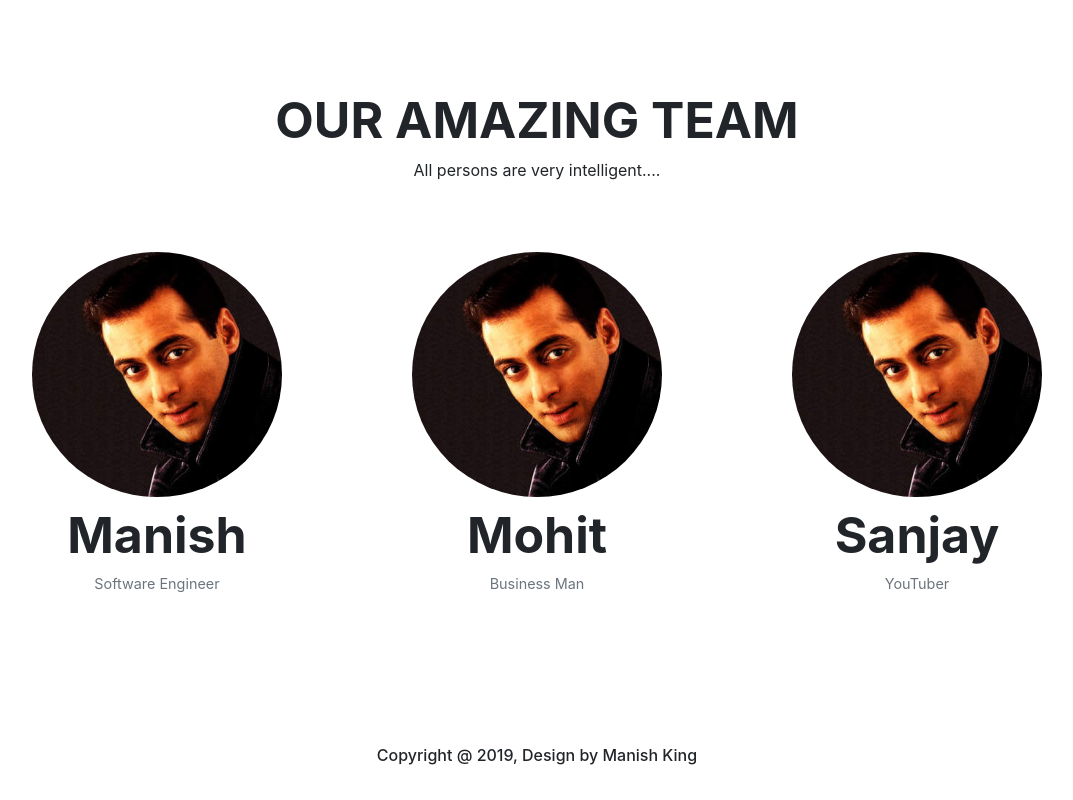
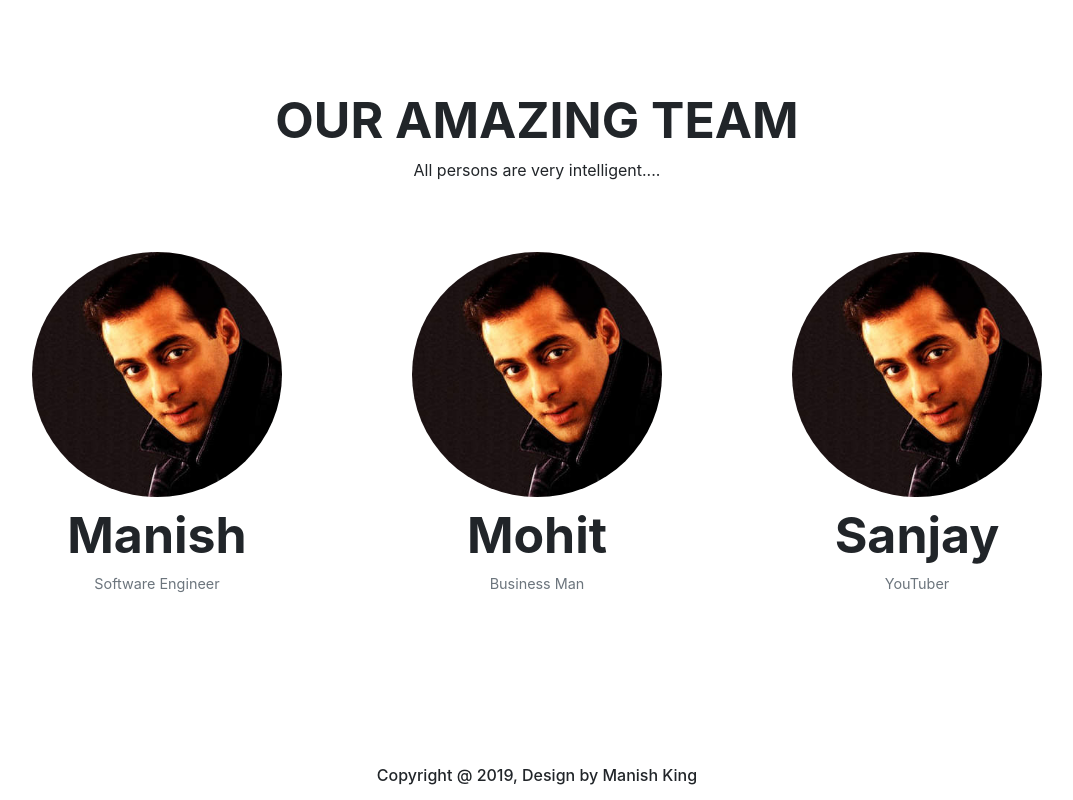
Before and after one commit to manish3551/boot3.github.io, a plain HTML site: page index.html in a window 1280 px wide. Shown: the part 2560-3360 px from the top of the page, without its empty margins (103-1176 px from the left). Drawn offline with nearby package versions, Linux system fonts and the light colour scheme.

Commit message:
Update style.css

```diff
--- a/style.css
+++ b/style.css
@@ -103,7 +103,7 @@
 
 
 .footer{
-	margin-top:40px;
+	margin-top:60px;
 	height: 50px;
 }
 
```
